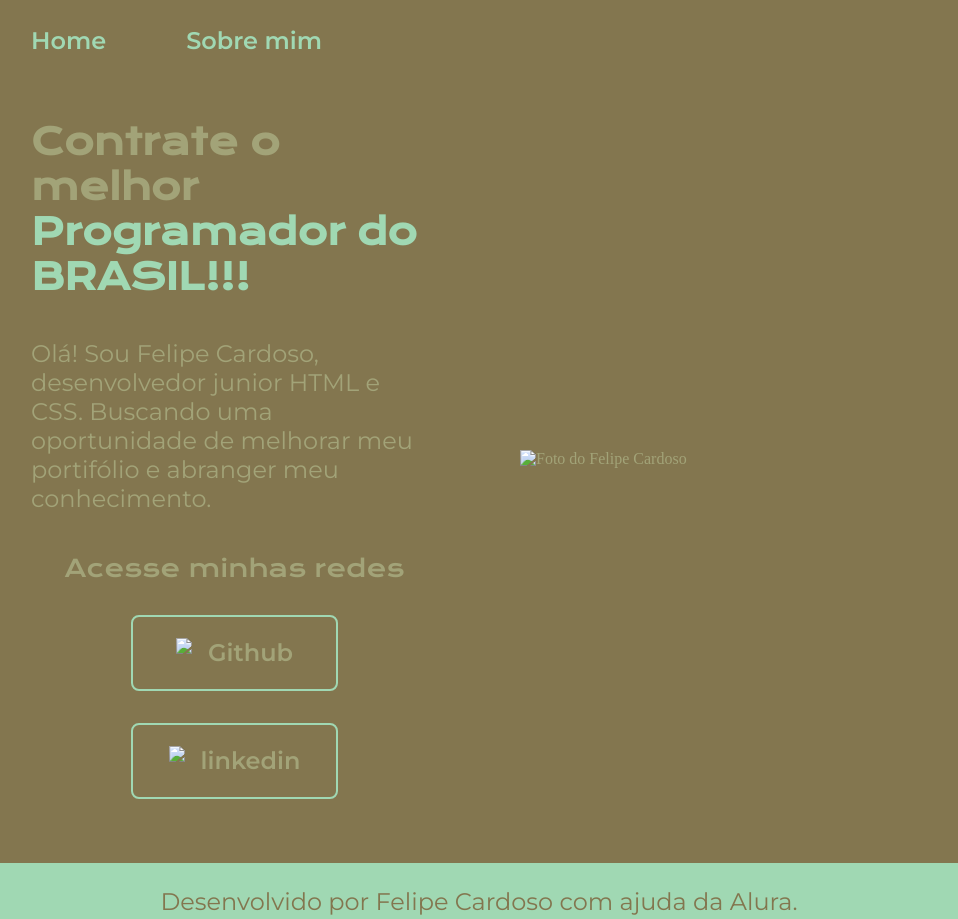
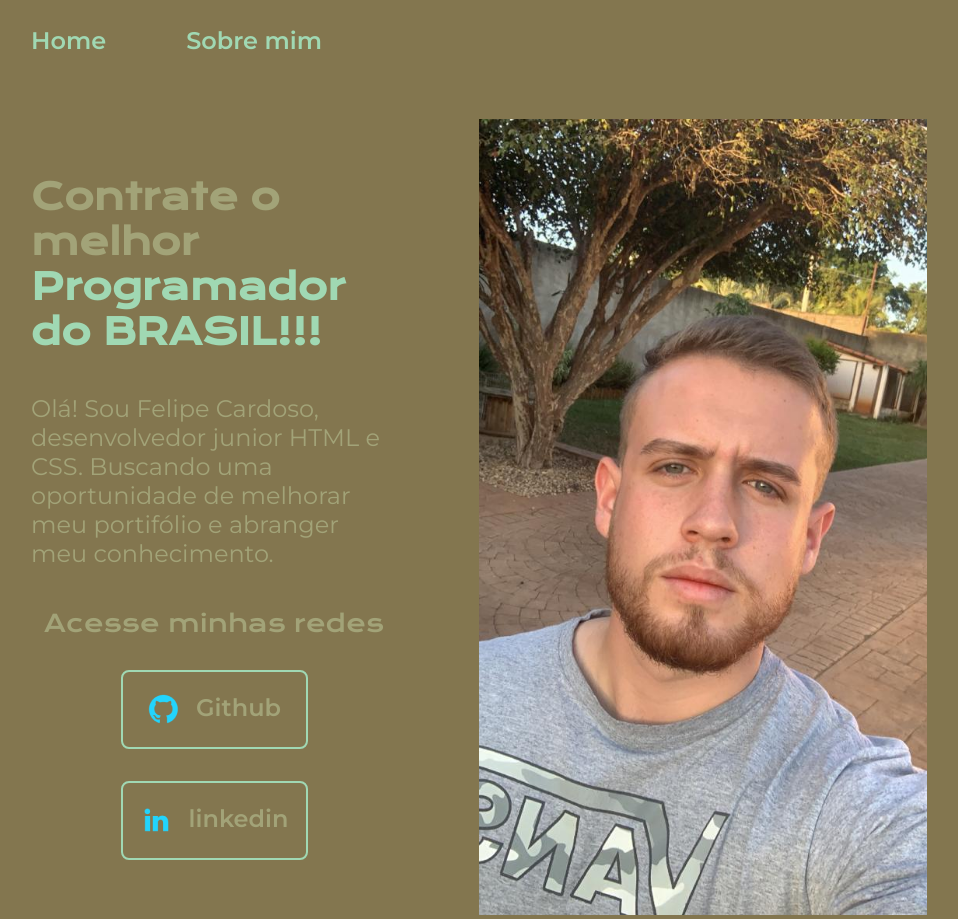
Before and after one commit to FelipeCardosooo/LinkDoFelipe, a plain HTML site: page index.html in a window 1280 px wide. Shown: the top 919 px of the page, without its empty margins (161-1119 px from the left). Drawn offline with nearby package versions, Linux system fonts and the light colour scheme; files that its build step writes are made by us from their sources.

Commit message:
Update index.html

```diff
--- a/index.html
+++ b/index.html
@@ -6,7 +6,7 @@
     <meta http-equiv="X-UA-Compatible" content="IE=edge">
     <meta name="viewport" content="width=device-width, initial-scale=1.0">
     <title>Portifolio</title>
-    <link rel="stylesheet" href="./styles/style.css">
+    <link rel="stylesheet" href="./style.css">
 </head>
 
 <body>
@@ -27,16 +27,16 @@
             <div class="apresentacao__links">
                 <h2 class="apresentacao__links__subtitulo">Acesse minhas redes</h2>
                 <a class="apresentacao__links__navegacao" href="https://github.com/rafaballerini">
-                    <img src="./assets/github.png">
+                    <img src="./github.png">
                     Github
                 </a>
                 <a class="apresentacao__links__navegacao" href="https://linkedin.com/in/rafaellaballerini">
-                    <img src="./assets/linkedin.png">
+                    <img src="./linkedin.png">
                     linkedin
                 </a>
             </div>
         </section>
-        <img class="apresentacao_imagem" src="./assets/imagem.png" alt="Foto do Felipe Cardoso">
+        <img class="apresentacao_imagem" src="./imagem.png" alt="Foto do Felipe Cardoso">
     </main>
     <footer class="rodape">
         <p>Desenvolvido por Felipe Cardoso com ajuda da Alura.</p>
```
